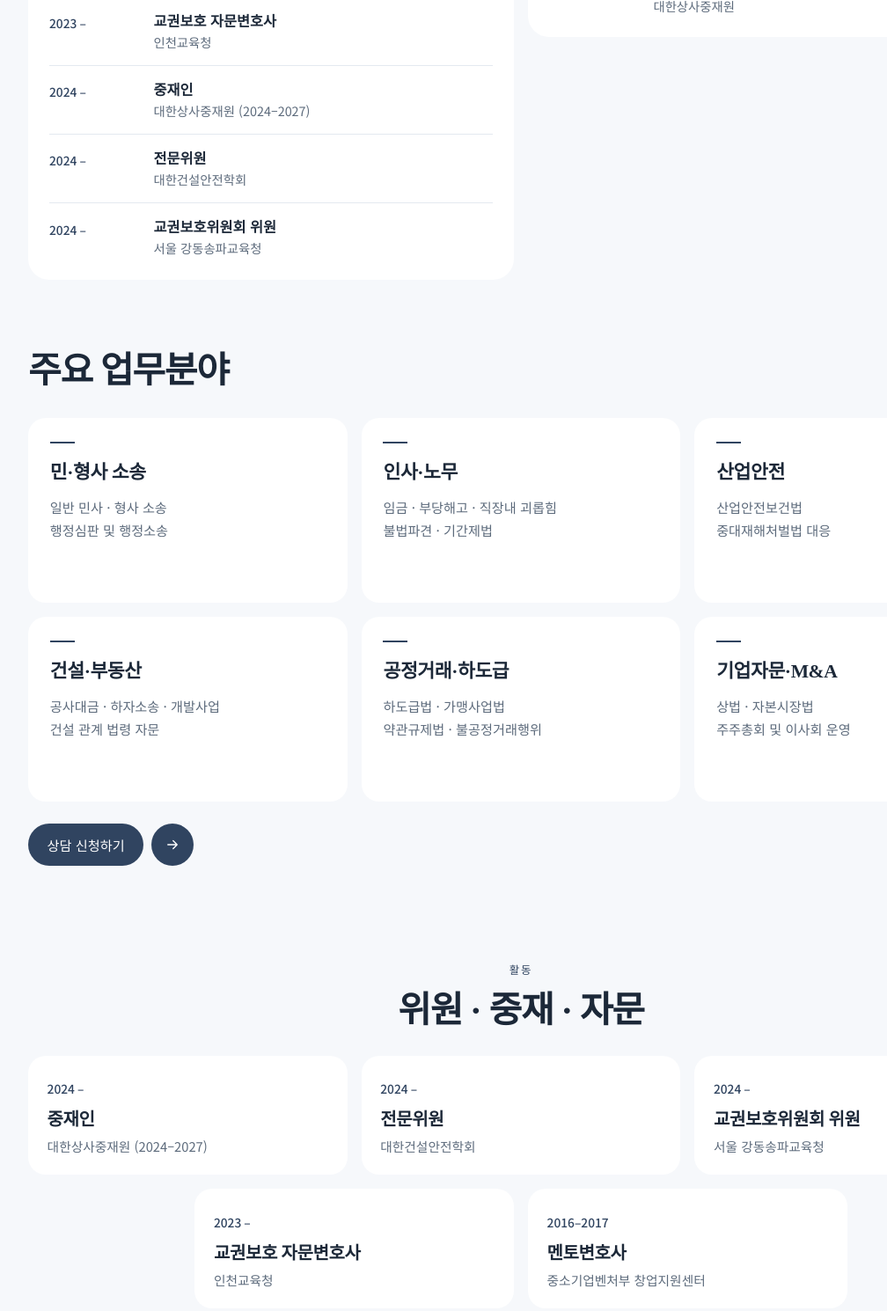
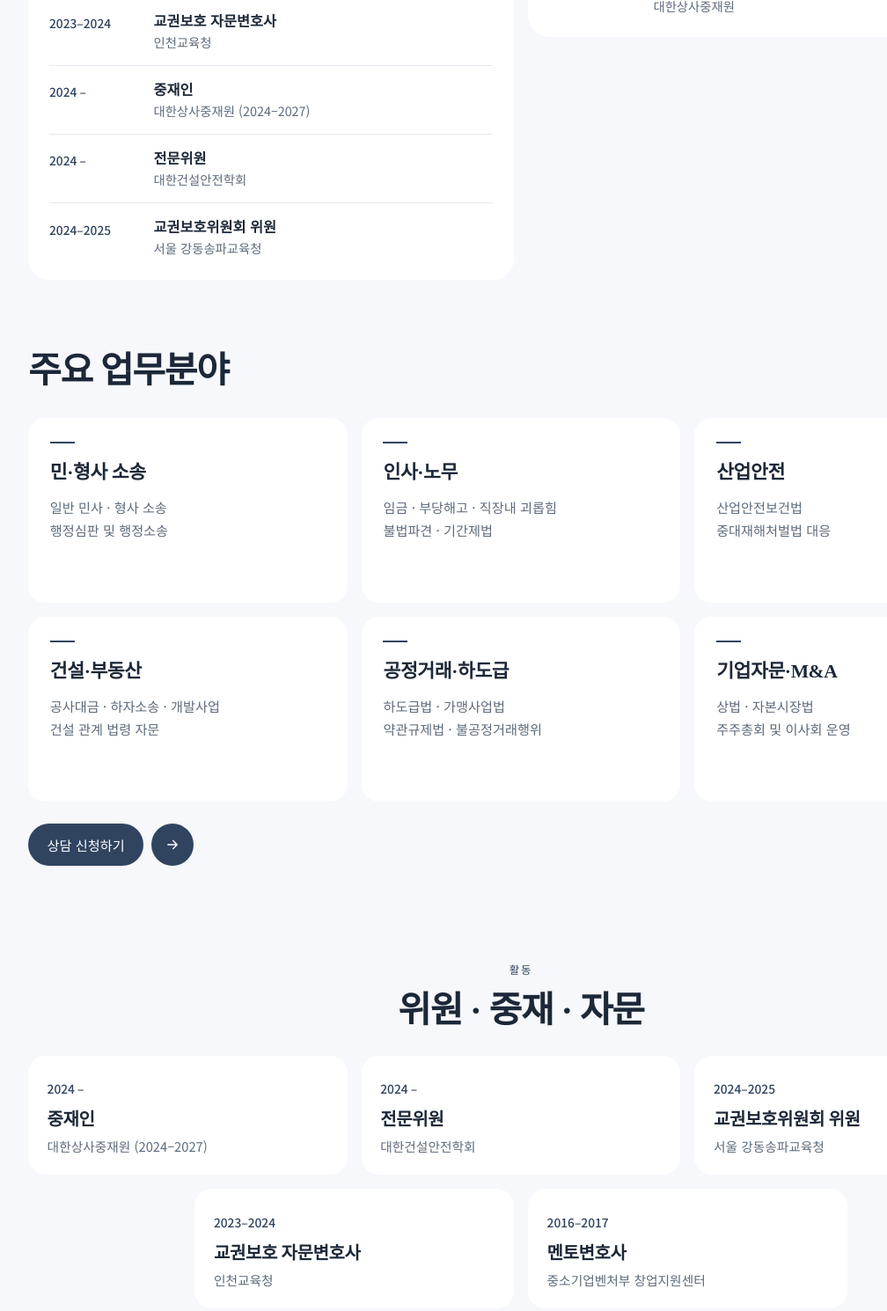
Before and after one commit to hyotime/hyotime.com, a plain HTML site: page index.html in a window 1280 px wide. Shown: the part 2929-4419 px from the top of the page at 88% size, without its empty margins (48-1056 px from the left). Drawn offline with Linux system fonts and the light colour scheme.

Commit message:
교권보호 활동 기간 수정 (#13)
경력 타임라인과 위원·중재·자문 카드에서 교권보호 활동의 종료 연도를 반영합니다.

- 교권보호 자문변호사 (인천교육청): 2023–2024
- 교권보호위원회 위원 (서울 강동송파교육청): 2024–2025

```diff
--- a/index.html
+++ b/index.html
@@ -1344,7 +1344,7 @@
               </div>
             </li>
             <li>
-              <span class="year">2023 –</span>
+              <span class="year">2023–2024</span>
               <div>
                 <p class="role">교권보호 자문변호사</p>
                 <p class="org">인천교육청</p>
@@ -1365,7 +1365,7 @@
               </div>
             </li>
             <li>
-              <span class="year">2024 –</span>
+              <span class="year">2024–2025</span>
               <div>
                 <p class="role">교권보호위원회 위원</p>
                 <p class="org">서울 강동송파교육청</p>
@@ -1484,12 +1484,12 @@
           <p>대한건설안전학회</p>
         </article>
         <article class="role-card">
-          <span class="year">2024 –</span>
+          <span class="year">2024–2025</span>
           <h3>교권보호위원회 위원</h3>
           <p>서울 강동송파교육청</p>
         </article>
         <article class="role-card">
-          <span class="year">2023 –</span>
+          <span class="year">2023–2024</span>
           <h3>교권보호 자문변호사</h3>
           <p>인천교육청</p>
         </article>
```
